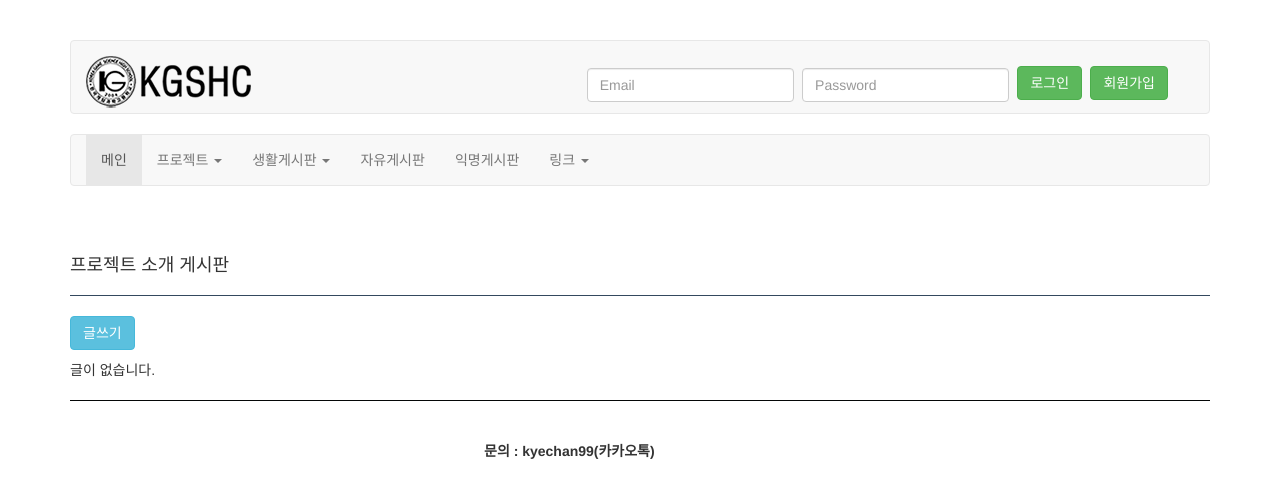
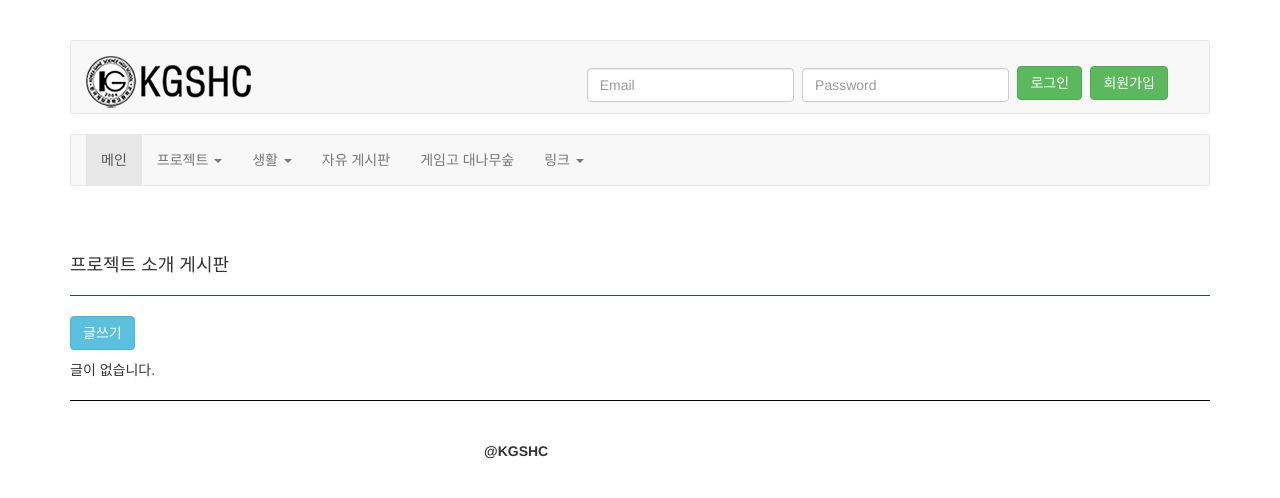
Before and after one commit to kyechan99/KGSHC, a PHP site: the page made by bbs/list.php in a window 1280 px wide. Shown: the top 498 px of the page. Run offline with PHP 8.4, Linux system fonts and the light colour scheme; data that the repository does not hold is empty; a stand-in replaces the project's code that opens the database connection; some libraries are stand-ins or nearby versions.

Commit message:
익명 -> 대나무

```diff
--- a/bbs/list.php
+++ b/bbs/list.php
@@ -29,9 +29,9 @@ $mem_result = $mysqli->query($mem_q);
 <div class="container">
     <?php
         if($bbs_idx==0)
-            echo "<h4>자유게시판</h4>";
+            echo "<h4>자유 게시판</h4>";
         else if($bbs_idx==1)
-            echo "<h4>익명게시판</h4>";
+            echo "<h4>게임고 대나무숲</h4>";
         else if($bbs_idx==2)
             echo "<h4>프로젝트 소개 게시판</h4>";
         else if($bbs_idx==3)
--- a/bbs/modify.php
+++ b/bbs/modify.php
@@ -24,9 +24,9 @@ $data = $result->fetch_array();
         <div class="col-md-12">
           <?php
             if($bbs_idx==0)
-                echo "<h4>자유게시판</h4>";
+                echo "<h4>자유 게시판</h4>";
             else if($bbs_idx==1)
-                echo "<h4>익명게시판</h4>";
+                echo "<h4>게임고 대나무숲</h4>";
             else if($bbs_idx==2)
                 echo "<h4>프로젝트 소개 게시판</h4>";
             else if($bbs_idx==3)
--- a/bbs/view.php
+++ b/bbs/view.php
@@ -32,9 +32,9 @@ $data = $result->fetch_array();
         <tr>
             <?php
                 if($bbs_idx==0)
-                    echo "<h4>자유게시판</h4>";
+                    echo "<h4>자유 게시판</h4>";
                 else if($bbs_idx==1)
-                    echo "<h4>익명게시판</h4>";
+                    echo "<h4>게임고 대나무숲</h4>";
                 else if($bbs_idx==2)
                     echo "<h4>프로젝트 소개 게시판</h4>";
                 else if($bbs_idx==3)
--- a/bbs/write.php
+++ b/bbs/write.php
@@ -19,9 +19,9 @@ echo("<script>location.replace('../member/relogin.php');</script>");
         <div class="col-md-12">
             <?php
                 if($bbs_idx==0)
-                    echo "<h4>자유게시판</h4>";
+                    echo "<h4>자유 게시판</h4>";
                 else if($bbs_idx==1)
-                    echo "<h4>익명게시판</h4>";
+                    echo "<h4>게임고 대나무숲</h4>";
                 else if($bbs_idx==2)
                     echo "<h4>프로젝트 소개 게시판</h4>";
                 else if($bbs_idx==3)
--- a/footer.php
+++ b/footer.php
@@ -4,7 +4,7 @@
 <div class="footer" style="background-color: #ffffff">
 	<div class="container">
 		<h3></h3>
-		<strong style="margin-left: 35%;">문의 : kyechan99(카카오톡)</strong>
+		<strong style="margin-left: 35%;">@KGSHC</strong>
 	</div>
 </div>
 
--- a/header.php
+++ b/header.php
@@ -111,7 +111,7 @@
 
                         <li class="dropdown">
                             <a href="#fakelink" class="dropdown-toggle" data-toggle="dropdown">
-                                생활게시판
+                                생활
                                 <span class="caret"></span>
                             </a>
                             <ul class="dropdown-menu">
@@ -120,10 +120,10 @@
                             </ul>
                         </li>
 
-                        <li><a href="http://<?php echo $_SERVER['HTTP_HOST'];?>/bbs/list.php?bbs_idx=0">자유게시판</a></li>
+                        <li><a href="http://<?php echo $_SERVER['HTTP_HOST'];?>/bbs/list.php?bbs_idx=0">자유 게시판</a></li>
 
 
-                        <li><a href="http://<?php echo $_SERVER['HTTP_HOST'];?>/bbs/list.php?bbs_idx=1">익명게시판</a></li>
+                        <li><a href="http://<?php echo $_SERVER['HTTP_HOST'];?>/bbs/list.php?bbs_idx=1">게임고 대나무숲</a></li>
 
                         <li class="dropdown">
                             <a href="#fakelink" class="dropdown-toggle" data-toggle="dropdown">
--- a/index.php
+++ b/index.php
@@ -18,7 +18,7 @@ include $_SERVER['DOCUMENT_ROOT'].'/header.php';
     <br/><br/>
     <div class="row">
         <div class="col-md-12 col-md-offset-4">
-            <h4>위 사이트는 모두 <a href="https://github.com/kyechan99/KGSHC" target="_blank">오픈소스</a>입니다.</h4>
+            <h4>위 사이트는 모두 <a href="https://github.com/kyechan99/KGSHC" target="_blank">오픈소스</a>DEATH !!</h4>
         </div>
     </div>
     <br/><br/>
```
